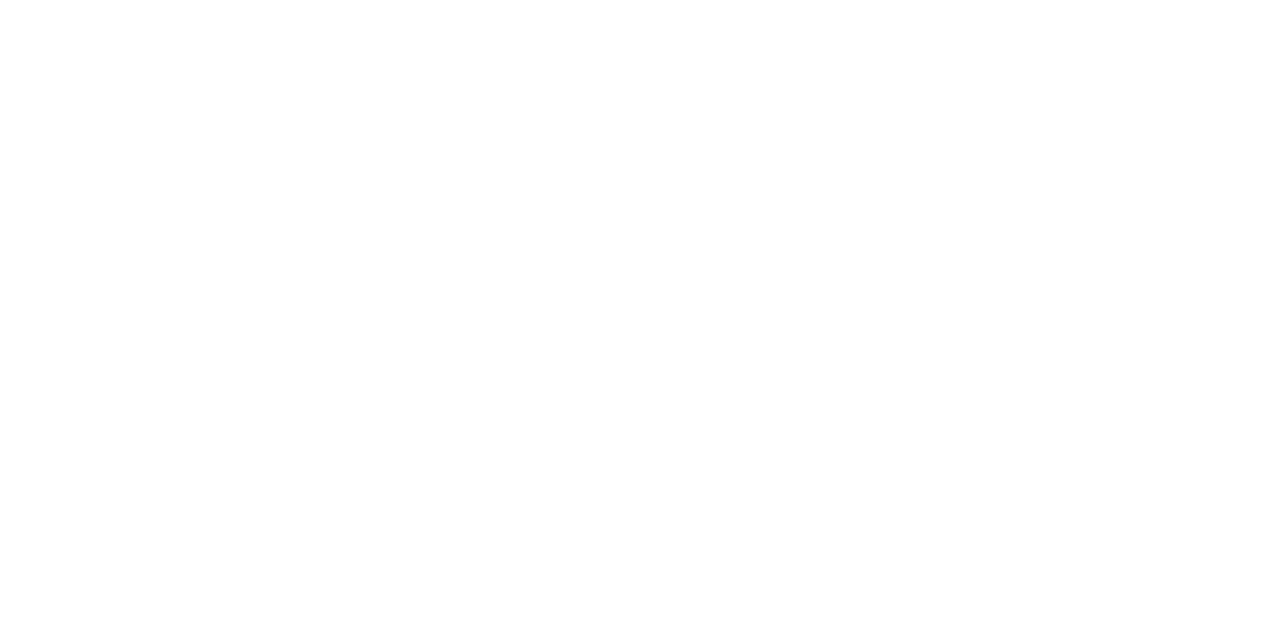
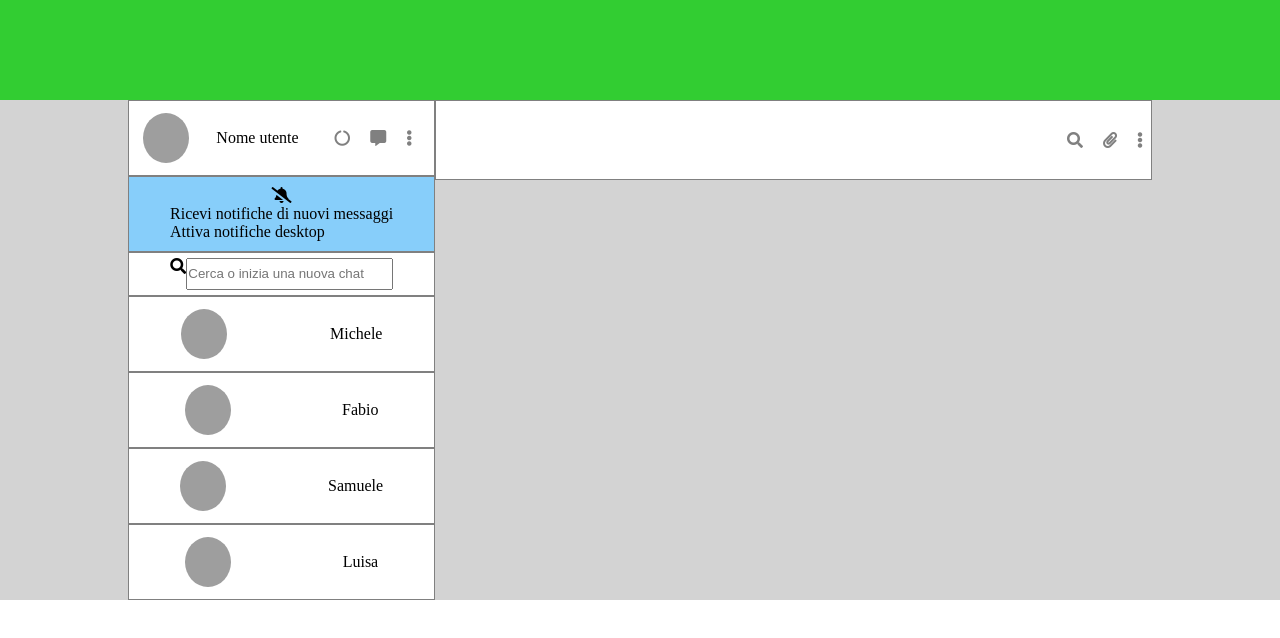
Before and after one commit to nadiaf85/vue-boolzapp, a plain HTML site: page index.html in a window 1280 px wide. Drawn offline with nearby package versions, Linux system fonts and the light colour scheme; grey boxes are pictures that could not be loaded.

Commit message:
aggiunte

```diff
--- a/css/style.css
+++ b/css/style.css
@@ -0,0 +1,111 @@
+*{
+    box-sizing: border-box;
+    margin: 0;
+    padding: 0;
+}
+
+header{
+    background-color: limegreen;
+    height: 100px;
+}
+
+
+#miapp{
+    background-color: lightgray;
+}
+
+.container{
+    width: 80%;
+    height: 500px;
+    display: flex;
+    margin: auto;
+    justify-content: center;
+}
+
+.header_left{
+    height: 80px;
+    background-color: white;
+    display: flex;
+    border: 1px solid gray;
+    align-items: center;
+    justify-content: space-around;
+}
+
+.header_right{
+    height: 80px;
+    background-color: white;
+    display: flex;
+    border: 1px solid gray;
+    align-items: center;
+    justify-content: end;
+}
+
+.left{
+    width: 30%;
+    display: flex;
+    flex-direction: column;
+}
+
+.right{
+    width: 70%;
+    display: flex;
+    flex-direction: column;
+}
+
+.icons{
+    float: right;
+}
+
+.icons i{
+    padding: 8px;
+    color: grey;
+}
+
+.notification{
+    height: 80px;
+    background-color: lightskyblue;
+    display: flex;
+    flex-direction: column;
+    justify-content: center;
+    align-items: center;
+    border: 1px solid gray;
+}
+
+.notified i{
+    border-radius: 10px;
+}
+
+.search{
+    width: 100%;
+    height: 45px;
+    background-color: white;
+    display: flex;
+    border: 1px solid gray;
+    justify-content: center;
+    padding: 5px;
+}
+
+input{
+    width: 70%;
+}
+
+.avatar{
+    width: 15%;
+    height: 50px;
+    border-radius: 50%;
+}
+
+.users img{
+    width: 15%;
+    height: 50px;
+    border-radius: 50%;
+}
+
+.users{
+    height: 80px;
+    background-color: white;
+    display: flex;
+    border: 1px solid gray;
+    align-items: center;
+    justify-content: space-around;
+}
--- a/index.html
+++ b/index.html
@@ -4,9 +4,76 @@
     <meta charset="UTF-8">
     <meta http-equiv="X-UA-Compatible" content="IE=edge">
     <meta name="viewport" content="width=device-width, initial-scale=1.0">
+    <link rel="stylesheet" href="css/style.css">
+    <link rel="stylesheet" href="https://cdnjs.cloudflare.com/ajax/libs/font-awesome/5.15.4/css/all.min.css" integrity="sha512-1ycn6IcaQQ40/MKBW2W4Rhis/DbILU74C1vSrLJxCq57o941Ym01SwNsOMqvEBFlcgUa6xLiPY/NS5R+E6ztJQ==" crossorigin="anonymous" referrerpolicy="no-referrer" />
     <title>vue-boolzapp</title>
 </head>
 <body>
 
+    <header></header>
+
+    <div id="miapp">
+        <div class="container">
+            <div class="left">
+                <div class="header_left">
+                    <img class="avatar" src="https://icon-library.com/images/avatar-icon-images/avatar-icon-images-4.jpg" alt="">
+                    <span>{{user.name}}</span>
+                        <div class="icons">
+                            <i class="fas fa-circle-notch"></i>
+                            <i class="fas fa-comment-alt"></i>
+                            <i class="fas fa-ellipsis-v"></i>
+                        </div>
+                </div>
+
+                <div class="notification">
+                    <div class="bell">
+                        <i class="fas fa-bell-slash"></i>
+                    </div>
+                    <div class="text">
+                        <span>Ricevi notifiche di nuovi messaggi</span>
+                        <p>Attiva notifiche desktop</p>
+                    </div>
+                </div>
+
+                <div class="search">
+                    <div class="search_icon">
+                        <i class="fas fa-search"></i>
+                    </div>
+                    <input type="text" placeholder="Cerca o inizia una nuova chat">
+                </div>
+
+                <div class="users" v-for="(element,index) in contacts">
+                    <img :src="element.avatar" alt="">
+                    <div class="info_users">
+                        <span>{{element.name}}</span>
+                        <span></span>
+                    </div>
+                </div>
+
+            </div>
+
+            <div class="right">
+                <div class="header_right">
+                    <div class="icons">
+                        <i class="fas fa-search"></i>
+                        <i class="fas fa-paperclip"></i>
+                        <i class="fas fa-ellipsis-v"></i>
+                    </div>
+
+                </div>
+
+            </div>
+
+        </div>
+
+    </div>
+
+
+
+
+
+
+    <script src="https://cdn.jsdelivr.net/npm/vue@2/dist/vue.js"></script>
+    <script type="text/javascript" src="js/myscript.js"></script>
 </body>
 </html>
--- a/js/myscript.js
+++ b/js/myscript.js
@@ -0,0 +1,111 @@
+let app = new Vue ({
+    el: "#miapp",
+    data: {
+        azione: 1,
+        chatInput: "",
+        user: {
+            name: 'Nome utente',
+            avatar: ''
+        },
+        contacts: [
+            {
+                name: 'Michele',
+                avatar: 'https://icon-library.com/images/icon-avatars/icon-avatars-16.jpg',
+                visible: true,
+                messagges: [
+                    {
+                        date: '10/01/2020 15:30:55',
+                        text: 'Hai portato a spasso il cane?',
+                        status: 'sent'
+                    },
+                    {
+                        date: '10/01/2020 15:50:00',
+                        text: 'Ricordati di dargli da mangiare',
+                        status: 'sent'
+                    },
+                    {
+                        date: '10/01/2020 16:15:22',
+                        text: 'Tutto fatto!',
+                        status: 'received'
+                    }
+                ],
+
+            },
+            {
+                name: 'Fabio',
+                avatar: 'https://icon-library.com/images/icon-avatars/icon-avatars-20.jpg',
+                visible: true,
+                messagges: [
+                    {
+                        date: '20/03/2020 16:30:00',
+                        text: 'Ciao come stai?',
+                        status: 'sent'
+                    },
+                    {
+                        date: '20/03/2020 16:30:55',
+                        text: 'Bene grazie! Stasera ci vediamo?',
+                        status: 'received'
+                    },
+                    {
+                        date: '20/03/2020 16:35:00',
+                        text: 'Mi piacerebbe ma devo andare a fare la spesa.',
+                        status: 'sent'
+                    }
+                ],
+
+            },
+            {
+                name: 'Samuele',
+                avatar: 'https://icon-library.com/images/avatar-icon-images/avatar-icon-images-14.jpg',
+                visible: true,
+                messagges: [
+                    {
+                        date: '28/03/2020 10:10:40',
+                        text: 'La Marianna va in campagna',
+                        status: 'received'
+                    },
+                    {
+                        date: '28/03/2020 10:20:10',
+                        text: 'Sicuro di non aver sbagliato chat?',
+                        status: 'sent'
+                    },
+                    {
+                        date: '28/03/2020 16:15:22',
+                        text: 'Ah scusa!',
+                        status: 'received'
+                    }
+                ],
+
+            },
+            {
+                name: 'Luisa',
+                avatar: 'https://icon-library.com/images/avatar-icon-images/avatar-icon-images-6.jpg',
+                visible: true,
+                messagges: [
+                    {
+                        date: '10/01/2020 15:30:55',
+                        text: 'Lo sai che ha aperto una nuova pizzeria?',
+                        status: 'sent'
+                    },
+                    {
+                        date: '10/01/2020 15:50:00',
+                        text: 'Si, ma preferirei andare al cinema',
+                        status: 'received'
+                    },
+
+                ],
+
+            },
+        ]
+    },
+    methods: {
+        addMessage: function(){
+            this.contacts[this.azione].messages.push({
+                    date: "",
+                    text: this.chatInput,
+                    status: 'sent'
+            })
+        },
+    }
+
+})
```
Also changed, not shown: 1 other file.
